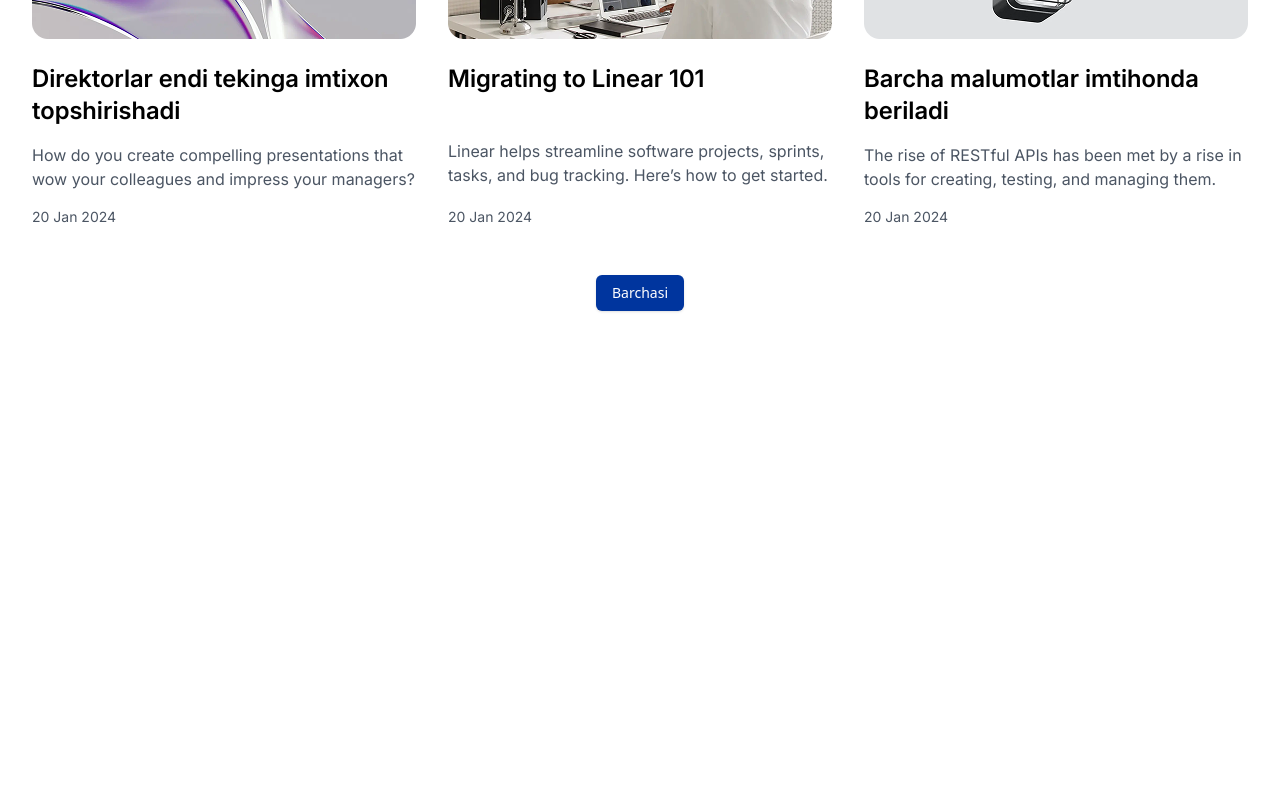
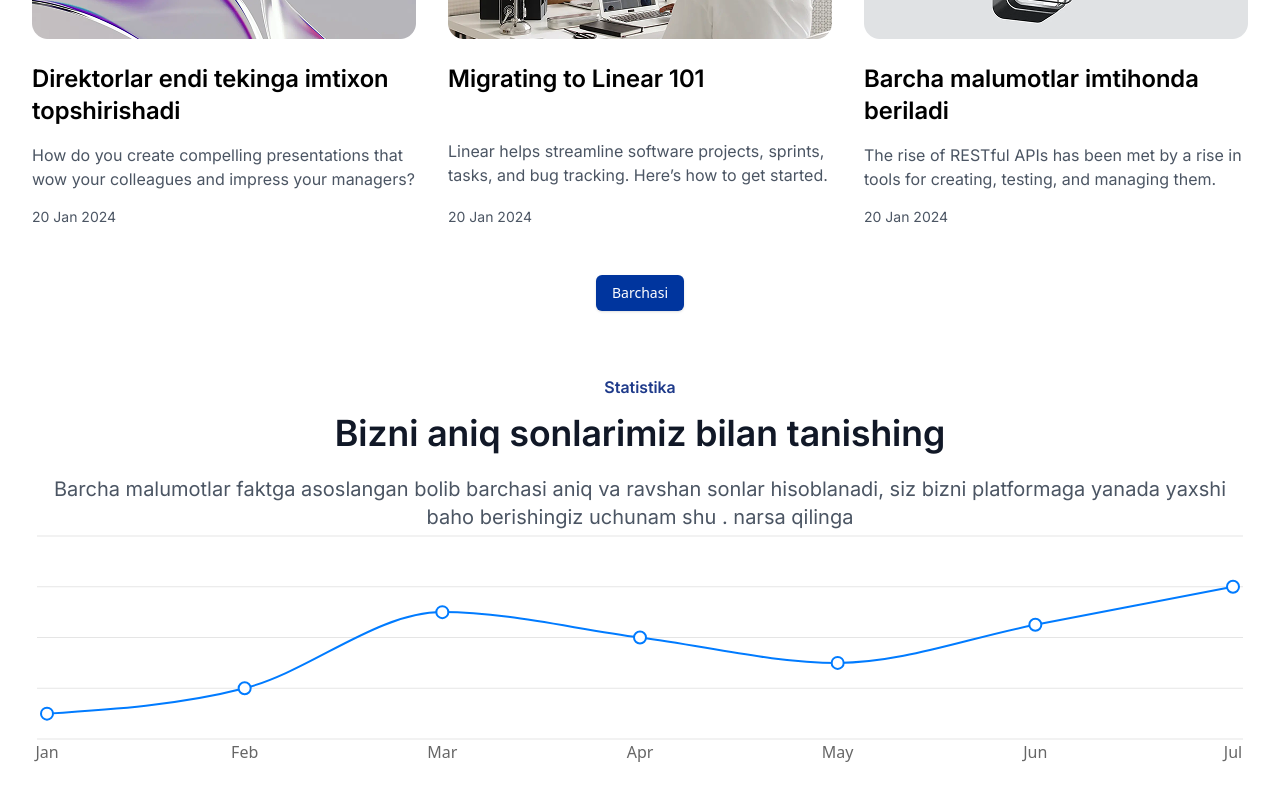
Before and after one commit to Bakha022/maktab_next, a Next.js app: page / in a window 1280 px wide. Shown: the part 1176-1976 px from the top of the page. Before the commit the page ends 1551 px from the top, so only its background shows below. Built offline with nearby package versions, Linux system fonts and the light colour scheme.

Commit message:
statstic,chart,news  container

```diff
--- a/src/app/home/page.tsx
+++ b/src/app/home/page.tsx
@@ -1,11 +1,13 @@
 import Header from '@/containers/Header';
 import News from '@/containers/News';
+import Statstic from '@/containers/Statstic';
 
 const HomePage = () => {
   return (
     <div className="container">
       <Header />
       <News />
+      <Statstic />
     </div>
   );
 };
--- a/src/components/Chart.tsx
+++ b/src/components/Chart.tsx
@@ -1,5 +1,124 @@
+'use client';
+import {
+  CartesianGrid,
+  Line,
+  LineChart,
+  ResponsiveContainer,
+  Tooltip,
+  XAxis,
+  YAxis,
+} from 'recharts';
+
+const data = [
+  { name: 'Jan', value: 100000 },
+  { name: 'Feb', value: 120000 },
+  { name: 'Mar', value: 180000 },
+  { name: 'Apr', value: 160000 },
+  { name: 'May', value: 140000 },
+  { name: 'Jun', value: 170000 },
+  { name: 'Jul', value: 200000 },
+];
+
 const Chart = () => {
-  return <div>Chart</div>;
+  return (
+    <div>
+      <div>
+
+      </div>
+      <div
+        style={{
+          // width: '100%',
+          height: 243,
+          display: 'flex',
+          justifyContent: 'center',
+        }}
+      >
+        <ResponsiveContainer width="100%" height="100%">
+          <LineChart data={data}>
+            <CartesianGrid
+              vertical={false}
+              strokeDasharray="0"
+              stroke="rgba(0, 0, 0, 0.1)"
+            />
+
+            <XAxis
+              padding={{ left: 10, right: 10 }}
+              dataKey="name"
+              axisLine={false}
+              tickLine={false}
+            />
+            <YAxis
+              tickCount={5}
+              domain={['auto', dataMax => dataMax * 1.2]}
+              hide
+            />
+            <Tooltip cursor={false} content={<CustomTooltip />} />
+
+            <Line
+              type="monotone"
+              dataKey="value"
+              stroke="#007BFF"
+              strokeWidth={2}
+              dot={{ r: 6, stroke: '#007BFF', strokeWidth: 2 }}
+              activeDot={<CustomActiveDot />}
+            />
+          </LineChart>
+        </ResponsiveContainer>
+      </div>
+    </div>
+  );
+};
+
+const CustomTooltip = ({ active, payload }) => {
+  if (active && payload && payload.length) {
+    return (
+      <div
+        style={{
+          background: 'white',
+          padding: '12px',
+          borderRadius: '8px',
+          boxShadow: '0px 4px 10px rgba(0,0,0,0.1)',
+          textAlign: 'center',
+        }}
+      >
+        <p className="text-[#C7C7C7] text-sm font-normal font-inter leading-5">
+          15 Aug 2022
+        </p>
+        <p className="text-base font-inter font-medium leading-6">
+          {payload[0].value.toLocaleString()} so’m
+        </p>
+      </div>
+    );
+  }
+  return null;
+};
+
+const CustomActiveDot = props => {
+  const { cx, cy } = props;
+  return (
+    <g>
+      {/* Vertikal Shaffof Gradient */}
+      <svg width={0} height={0}>
+        <defs>
+          <linearGradient id="customGradient" x1="0%" y1="100%" x2="0%" y2="0%">
+            <stop offset="0%" stopColor="rgba(0, 144, 255, 0.4)" />
+            <stop offset="80%" stopColor="rgba(0, 144, 255, 0)" />
+          </linearGradient>
+        </defs>
+      </svg>
+
+      <rect
+        x={cx - 10}
+        y={cy - 40}
+        width={20}
+        height={248 - cy}
+        fill="url(#customGradient)"
+        rx="4"
+      />
+
+      <circle cx={cx} cy={cy} r={6} fill="#007BFF" />
+    </g>
+  );
 };
 
 export default Chart;
--- a/src/containers/News.tsx
+++ b/src/containers/News.tsx
@@ -35,7 +35,7 @@ const News = () => {
         subtitle={'Yangiliklar'}
         description={"Bu yerda ta'limga oid so'ngi yanligilkar"}
       />
-      <div className="grid grid-cols-3 gap-8 mt-16 mb-12">
+      <div className="grid grid-cols-1 md:grid-cols-3 gap-8 mt-16 mb-12">
         {data.map((item, index) => (
           <UIcard
             key={index}
--- /dev/null
+++ b/src/containers/Statstic.tsx
@@ -0,0 +1,19 @@
+import Chart from '@/components/Chart';
+import Explanation from '@/components/Explanation';
+
+const Statstic = () => {
+  return (
+    <div className="my-16">
+      <Explanation
+        title={'Bizni aniq sonlarimiz bilan tanishing'}
+        subtitle={'Statistika'}
+        description={
+          'Barcha malumotlar faktga asoslangan bolib barchasi aniq va ravshan sonlar hisoblanadi, siz bizni platformaga yanada yaxshi baho berishingiz uchunam shu . narsa qilinga'
+        }
+      />
+      <Chart />
+    </div>
+  );
+};
+
+export default Statstic;
```
